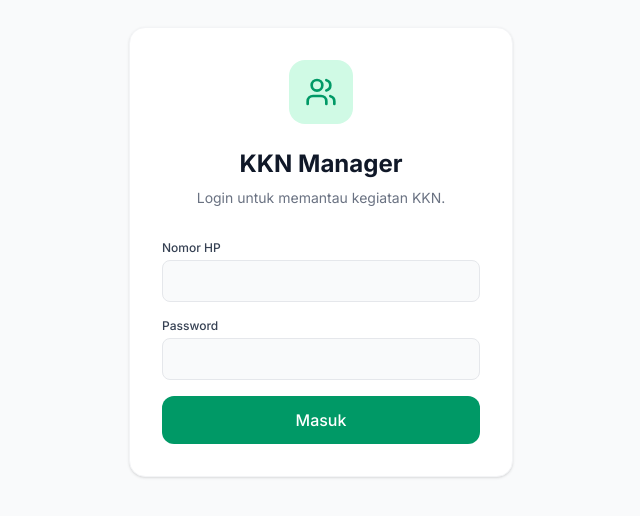
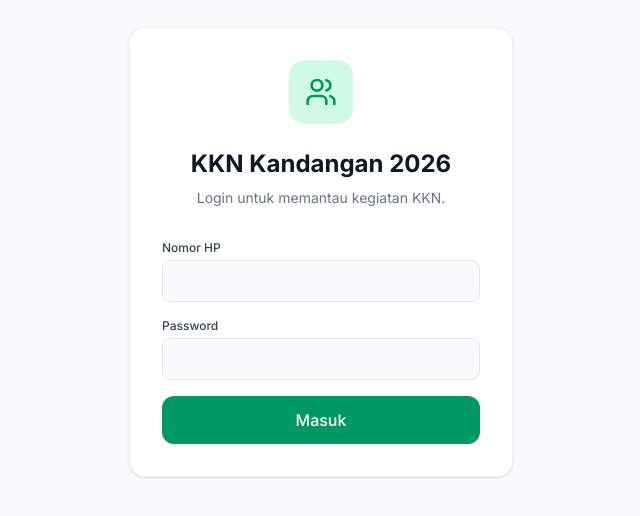
Before and after one commit to mete-dev/KKN-MANAGER, a React (Vite) app: page / in a window 1280 px wide. Shown: the part 148-664 px from the top of the page, without its empty margins (319-959 px from the left). Built offline with nearby package versions, Linux system fonts and the light colour scheme.

Commit message:
feat: change app name to KKN Kandangan 2026 and configure port to 3025 with dotenv

```diff
--- a/index.html
+++ b/index.html
@@ -3,7 +3,7 @@
   <head>
     <meta charset="UTF-8" />
     <meta name="viewport" content="width=device-width, initial-scale=1.0" />
-    <title>My Google AI Studio App</title>
+    <title>KKN Kandangan 2026</title>
   </head>
   <body>
     <div id="root"></div>
--- a/metadata.json
+++ b/metadata.json
@@ -1,5 +1,5 @@
 {
-  "name": "KKN Manager",
+  "name": "KKN Kandangan 2026",
   "description": "Aplikasi manajemen KKN untuk memantau keuangan, peserta, tugas, dan jadwal kegiatan.",
   "requestFramePermissions": [],
   "majorCapabilities": ["MAJOR_CAPABILITY_SERVER_SIDE_GEMINI_API"]
--- a/server.ts
+++ b/server.ts
@@ -1,3 +1,4 @@
+import "dotenv/config";
 import express from "express";
 import path from "path";
 import { createServer as createViteServer } from "vite";
@@ -40,7 +41,7 @@ const JWT_SECRET = process.env.JWT_SECRET || 'kkn-secret-key-123';
 
 async function startServer() {
   const app = express();
-  const PORT = 3000;
+  const PORT = process.env.PORT || 3025;
 
   app.use(express.json());
 
--- a/src/App.tsx
+++ b/src/App.tsx
@@ -167,7 +167,7 @@ function AppContent() {
           <div className="w-16 h-16 bg-emerald-100 rounded-2xl flex items-center justify-center mx-auto mb-6">
             <Users className="w-8 h-8 text-emerald-600" />
           </div>
-          <h1 className="text-2xl font-bold text-gray-900 mb-2 text-center">KKN Manager</h1>
+          <h1 className="text-2xl font-bold text-gray-900 mb-2 text-center">KKN Kandangan 2026</h1>
           <p className="text-sm text-gray-500 mb-8 text-center">Login untuk memantau kegiatan KKN.</p>
 
           <form onSubmit={handleAuth} className="space-y-4">
@@ -222,7 +222,7 @@ function AppContent() {
           <div className="w-8 h-8 bg-emerald-600 rounded-lg flex items-center justify-center mr-3 shadow-sm">
             <span className="text-white font-bold text-lg">K</span>
           </div>
-          <h1 className="text-lg font-bold text-gray-900 tracking-tight">KKN Manager</h1>
+          <h1 className="text-lg font-bold text-gray-900 tracking-tight">KKN Kandangan 2026</h1>
           <button className="ml-auto md:hidden text-gray-500 hover:bg-gray-50 p-1 rounded-md" onClick={() => setIsMobileMenuOpen(false)}>
             <X className="w-5 h-5" />
           </button>
@@ -272,7 +272,7 @@ function AppContent() {
             <Menu className="w-6 h-6" />
           </button>
           <span className="ml-3 font-semibold text-gray-900">
-            {navItems.find(i => location.pathname.startsWith(i.path))?.label || 'KKN Manager'}
+            {navItems.find(i => location.pathname.startsWith(i.path))?.label || 'KKN Kandangan 2026'}
           </span>
         </header>
 
```
Also changed, not shown: 1 other file (tests, documents, lock files or other folders).
